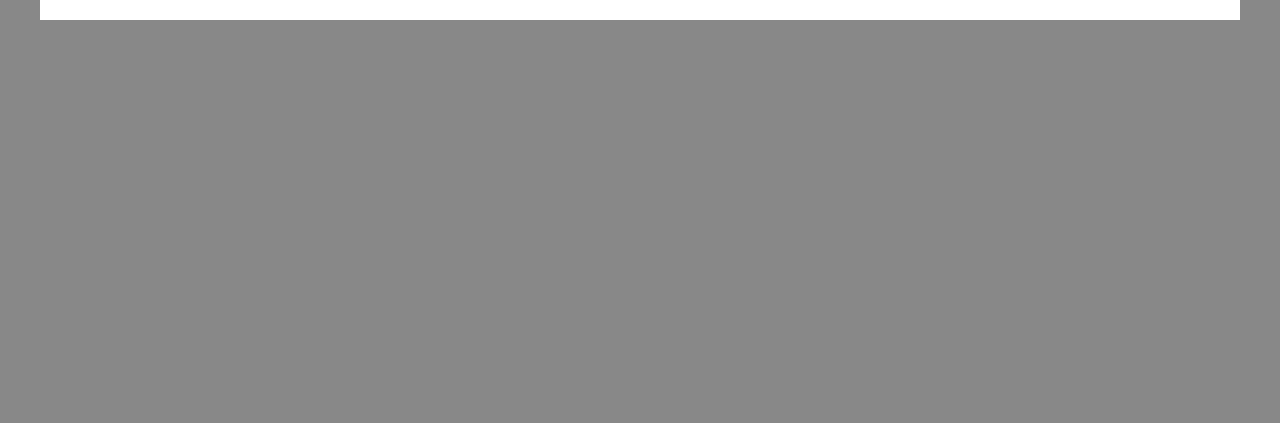
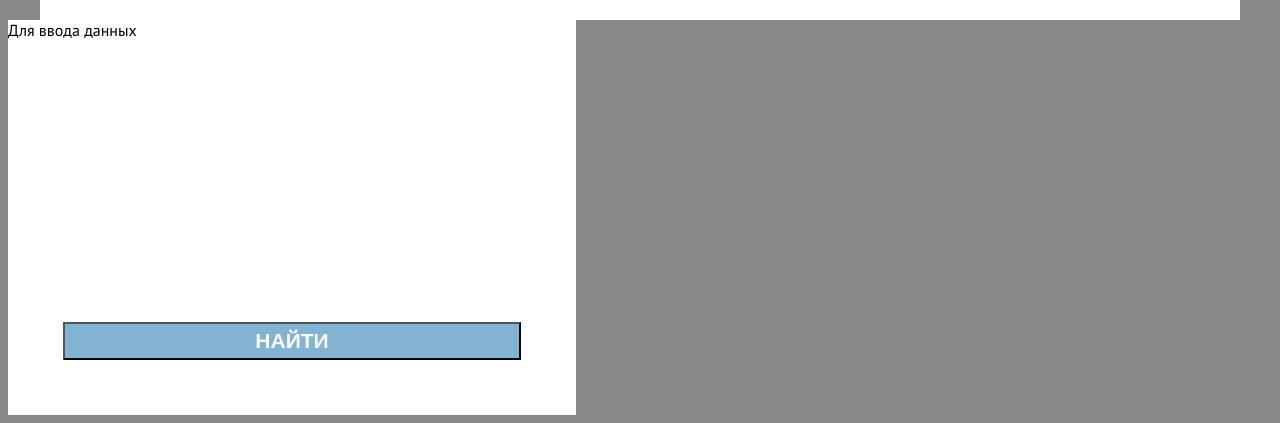
Before and after one commit to Visionary1810/1566083-sedona-29, a plain HTML site: page index.html in a window 1280 px wide. Shown: the part 2950-3373 px from the top of the page. Before the commit the page ends 2978 px from the top, so only its background shows below. Drawn offline with Linux system fonts and the light colour scheme; files whose address does not match are found by name.

Commit message:
11. Декоративные элементы на главной странице (3)
(набросок для формы)

```diff
--- a/css/style.css
+++ b/css/style.css
@@ -443,10 +443,13 @@ body {
 .buttons-for-hotels-blue:active {
     background-color: var(--blue-buttom-color-active);
 }
-.buttons-for-hotels-brown:active > span {
+.buttons-for-hotels-blue:active span {
     opacity: 0.3;
 }
-.button-to-find-hotel {
+.buttons-for-hotels-brown:active span {
+    opacity: 0.3;
+}
+.button-to-find-hotel { /*Поиск гостиницы в Седоне*/
     display: flex;
     width: 586px;
     height: 68px;
@@ -455,3 +458,21 @@ body {
     position: absolute;
     bottom: 0;
 }
+.field {
+    display: flex;
+    width: 568px;
+    height: 395px;
+    background-color: var(--main-bg-color);
+    flex-direction: column;
+}
+.button-to-find { /*Найти*/
+    display: flex;
+    width: 458px;
+    height: 58px;
+    justify-content: center;
+    align-items: center;
+    margin-top: 282px;
+    margin-bottom: 55px;
+    margin-left: 55px;
+    margin-right: 55px;
+}
--- a/index.html
+++ b/index.html
@@ -166,5 +166,13 @@
         </div>
       </footer>
     </div>
+    <div class=field>
+      <div> Для ввода данных </div>
+      <button
+          class="title-medium-white buttons-for-hotels-blue button-to-find"
+        >
+          <span> Найти </span>
+      </button>
+    </div>
   </body>
 </html>
```
